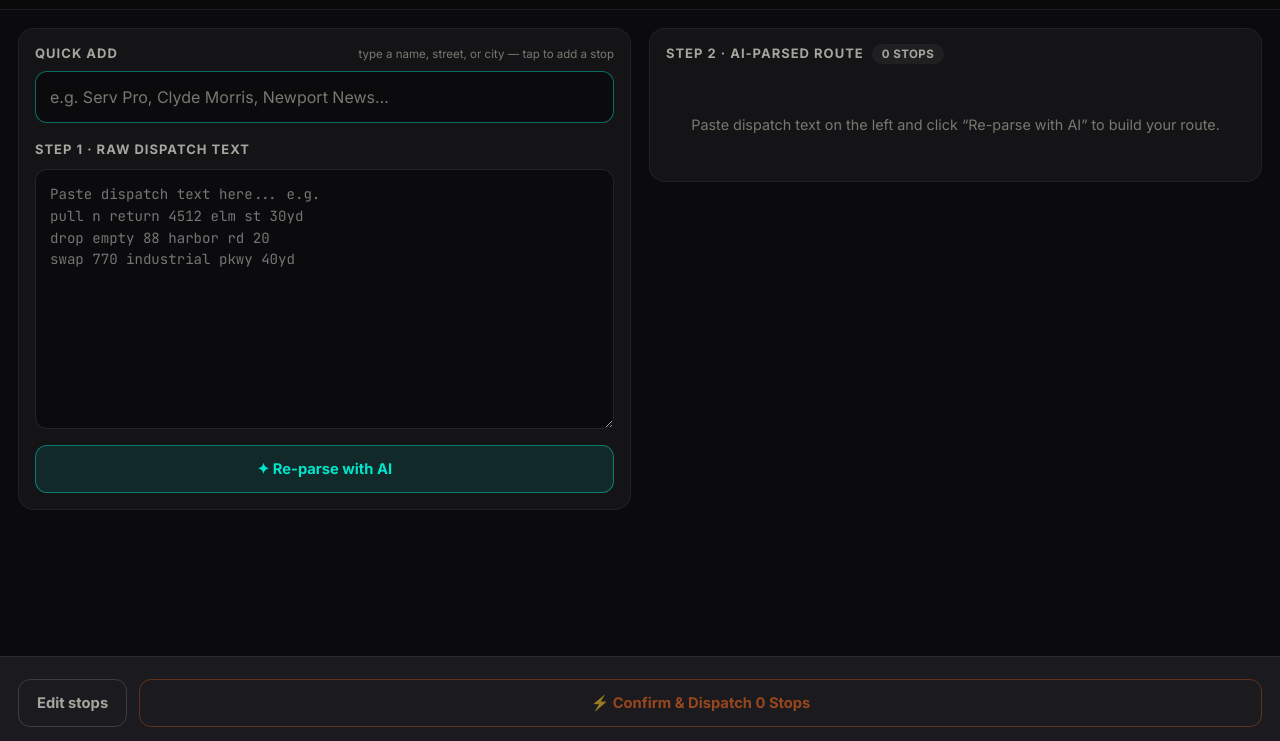
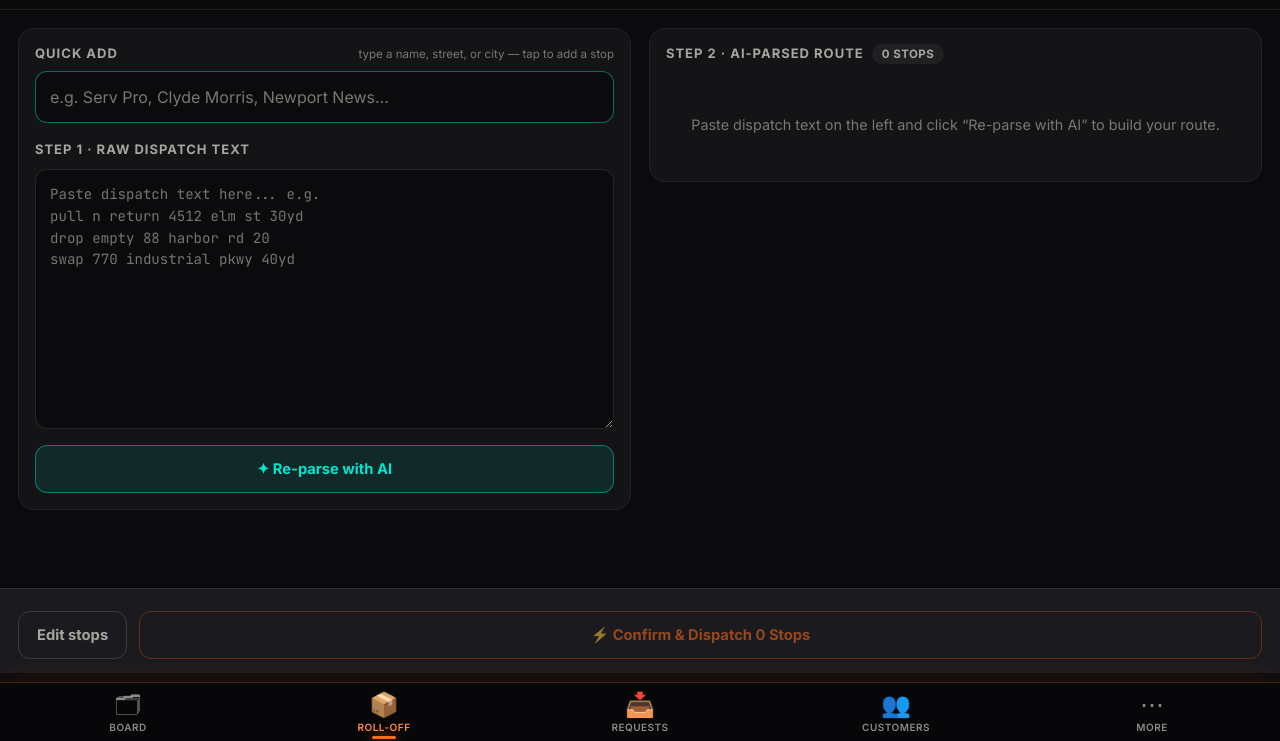
Before and after one commit to HAULTRAAISYSTEMS/HAULTRA-AI, a website: page static/parser.html in a window 1280 px wide. Shown: the part 59-800 px from the top of the page. Drawn offline with nearby package versions, Linux system fonts and the light colour scheme.

Commit message:
Bottom tabs on Roll-Off Dispatch (2026-10-13)
- Added bottom tab bar (Board, Roll-Off active, Requests, Customers, More)
- More opens a sheet with Team Hours, Trucks, Team, Settings
- Action bar (Assign/Dispatch) lifted above the tabs

```diff
--- a/static/parser.html
+++ b/static/parser.html
@@ -594,8 +594,47 @@
   }
   .btn-mark-reviewed:hover { background: var(--orange-dim); }
 
+  /* 2026-10-13: Bottom tab bar (matches main app) */
+  .haul-tabbar {
+    display: flex;
+    position: fixed;
+    bottom: 0; left: 0; right: 0; z-index: 300;
+    background: rgba(8, 8, 10, 0.92);
+    backdrop-filter: blur(20px); -webkit-backdrop-filter: blur(20px);
+    border-top: 1px solid rgba(255, 107, 26, 0.25);
+    box-shadow: 0 -8px 32px rgba(255, 107, 26, 0.08);
+    padding-bottom: env(safe-area-inset-bottom, 0px);
+  }
+  .haul-tab {
+    flex: 1; display: flex; flex-direction: column; align-items: center; justify-content: center;
+    padding: 10px 4px 8px; background: none; border: none; color: #8a8a8a;
+    text-decoration: none; cursor: pointer; position: relative; font-family: inherit;
+  }
+  .haul-tab:active { transform: scale(0.93); }
+  .haul-tab-icon { font-size: 24px; line-height: 1; margin-bottom: 4px; }
+  .haul-tab-label { font-size: 10px; font-weight: 600; letter-spacing: 0.5px; text-transform: uppercase; }
+  .haul-tab-glow {
+    position: absolute; bottom: 2px; width: 24px; height: 3px; border-radius: 2px;
+    background: #FF6B1A; box-shadow: 0 0 12px rgba(255, 107, 26, 0.8);
+    opacity: 0; transform: scaleX(0); transition: opacity 0.25s, transform 0.25s;
+  }
+  .haul-tab.active { color: #FF8C42; }
+  .haul-tab.active .haul-tab-glow { opacity: 1; transform: scaleX(1); }
+  .haul-more-sheet { display: none; position: fixed; inset: 0; z-index: 400; }
+  .haul-more-sheet.open { display: block; }
+  .haul-more-backdrop { position: absolute; inset: 0; background: rgba(0,0,0,0.6); }
+  .haul-more-panel {
+    position: absolute; bottom: 0; left: 0; right: 0;
+    background: #121214; border-top: 1px solid rgba(255,107,26,0.3);
+    border-radius: 20px 20px 0 0; padding-bottom: env(safe-area-inset-bottom, 0px);
+    max-height: 70vh; overflow-y: auto;
+  }
+  .haul-more-handle { width: 40px; height: 4px; background: rgba(255,255,255,0.2); border-radius: 2px; margin: 12px auto 8px; }
+  .haul-more-items .nav-item { display: block; padding: 14px 20px; color: #fff; text-decoration: none; font-size: 16px; border-bottom: 1px solid rgba(255,255,255,0.05); }
+  /* 2026-10-13: Action bar sits above the tabs */
+  body { padding-bottom: calc(150px + env(safe-area-inset-bottom, 0px)); }
   .bottom-bar {
-    position: fixed; left: 0; right: 0; bottom: 0; z-index: 100;
+    position: fixed; left: 0; right: 0; bottom: calc(68px + env(safe-area-inset-bottom, 0px)); z-index: 100;
     display: flex; flex-direction: column; gap: 10px;
     /* Home-indicator inset, same as .sheet-foot above. contentInset is "never"
        in capacitor.config.json, so this bar really does reach the physical
@@ -1885,5 +1924,54 @@
   }
 })();
 </script>
+
+<!-- 2026-10-13: Bottom tab bar for standalone parser page -->
+<nav class="haul-tabbar" id="haul-tabbar">
+  <a class="haul-tab" href="/routes">
+    <span class="haul-tab-icon">&#x1F5C2;</span>
+    <span class="haul-tab-label">Board</span>
+    <span class="haul-tab-glow"></span>
+  </a>
+  <a class="haul-tab active" href="/parser">
+    <span class="haul-tab-icon">&#x1F4E6;</span>
+    <span class="haul-tab-label">Roll-Off</span>
+    <span class="haul-tab-glow"></span>
+  </a>
+  <a class="haul-tab" href="/requests">
+    <span class="haul-tab-icon">&#x1F4E5;</span>
+    <span class="haul-tab-label">Requests</span>
+    <span class="haul-tab-glow"></span>
+  </a>
+  <a class="haul-tab" href="/customers">
+    <span class="haul-tab-icon">&#x1F465;</span>
+    <span class="haul-tab-label">Customers</span>
+    <span class="haul-tab-glow"></span>
+  </a>
+  <button class="haul-tab" type="button" onclick="openMoreSheet()">
+    <span class="haul-tab-icon">&#x22EF;</span>
+    <span class="haul-tab-label">More</span>
+    <span class="haul-tab-glow"></span>
+  </button>
+</nav>
+<div class="haul-more-sheet" id="haul-more-sheet">
+  <div class="haul-more-backdrop" onclick="closeMoreSheet()"></div>
+  <div class="haul-more-panel">
+    <div class="haul-more-handle"></div>
+    <div class="haul-more-items">
+      <a class="nav-item" href="/team-hours">&#x1F552; Team Hours</a>
+      <a class="nav-item" href="/trucks">&#x1F69A; Trucks</a>
+      <a class="nav-item" href="/team">&#x1F465; Team</a>
+      <a class="nav-item" href="/settings">&#x2699; Settings</a>
+    </div>
+  </div>
+</div>
+<script>
+function openMoreSheet() {
+  document.getElementById('haul-more-sheet').classList.add('open');
+}
+function closeMoreSheet() {
+  document.getElementById('haul-more-sheet').classList.remove('open');
+}
+</script>
 </body>
 </html>
```
